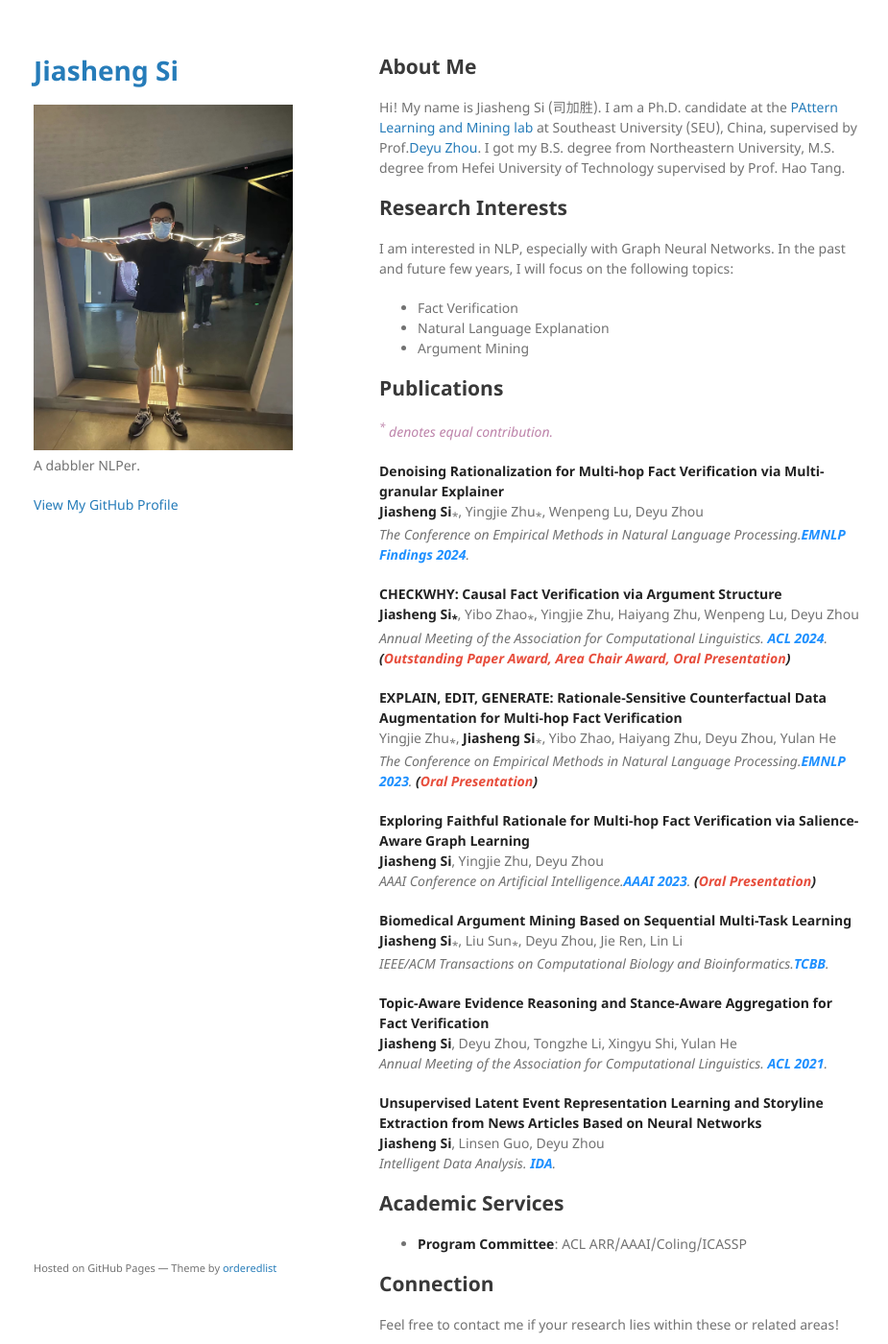
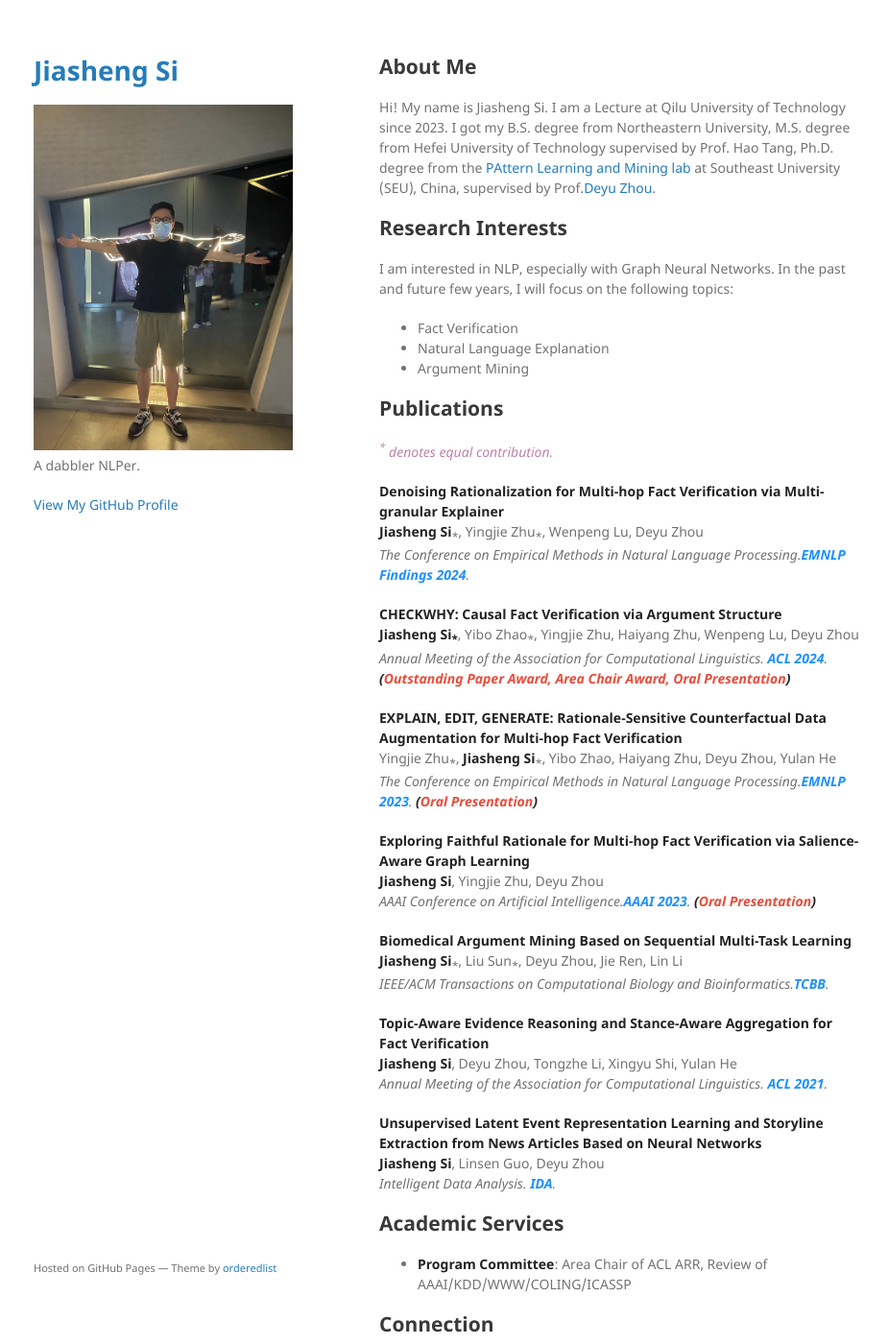
Before and after one commit to jasenchn/jasenchn.github.io, a Jekyll site: the page built from index.md, in a window 1280 px wide and 1400 px high. Shown: the whole window at 96% size, without its empty margins (175-1100 px from the left). Built offline with Jekyll 4.4.1, drawn with Linux system fonts in a browser that asks for light colours; our own code applies the rules of GitHub Pages for plain Markdown files.

Commit message:
Update index.md

```diff
--- a/index.md
+++ b/index.md
@@ -4,9 +4,10 @@ layout: default
 
 
 ## About Me
-Hi! My name is Jiasheng Si (司加胜). I am a Ph.D. candidate at the [PAttern Learning and Mining lab](http://palm.seu.edu.cn/) at Southeast University (SEU), China, supervised by Prof.[Deyu Zhou](http://palm.seu.edu.cn/zhoudeyu/Home.html).
+Hi! My name is Jiasheng Si. I am a Lecture at Qilu University of Technology since 2023.
 I got my B.S. degree from Northeastern University,
-M.S. degree from Hefei University of Technology supervised by Prof. Hao Tang.
+M.S. degree from Hefei University of Technology supervised by Prof. Hao Tang,
+Ph.D. degree from the [PAttern Learning and Mining lab](http://palm.seu.edu.cn/) at Southeast University (SEU), China, supervised by Prof.[Deyu Zhou](http://palm.seu.edu.cn/zhoudeyu/Home.html).
 
 ## Research Interests
 I am interested in NLP, especially with Graph Neural Networks.
@@ -100,7 +101,7 @@ Yingjie Zhu<sub>*</sub>, <strong>Jiasheng Si</strong><sub>*</sub>, Yibo Zhao, Ha
 
 
 ## Academic Services
-- **Program Committee**: ACL ARR/AAAI/Coling/ICASSP
+- **Program Committee**: Area Chair of ACL ARR, Review of AAAI/KDD/WWW/COLING/ICASSP
 
 
 ## Connection
```
